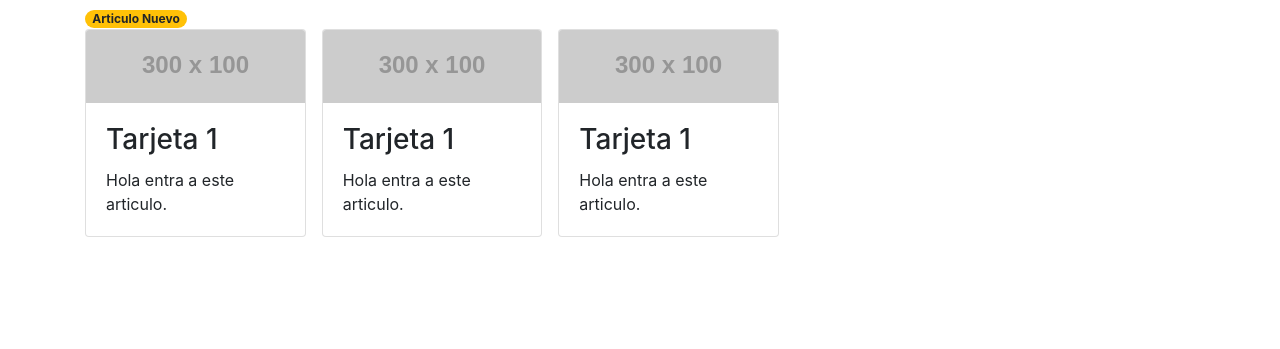
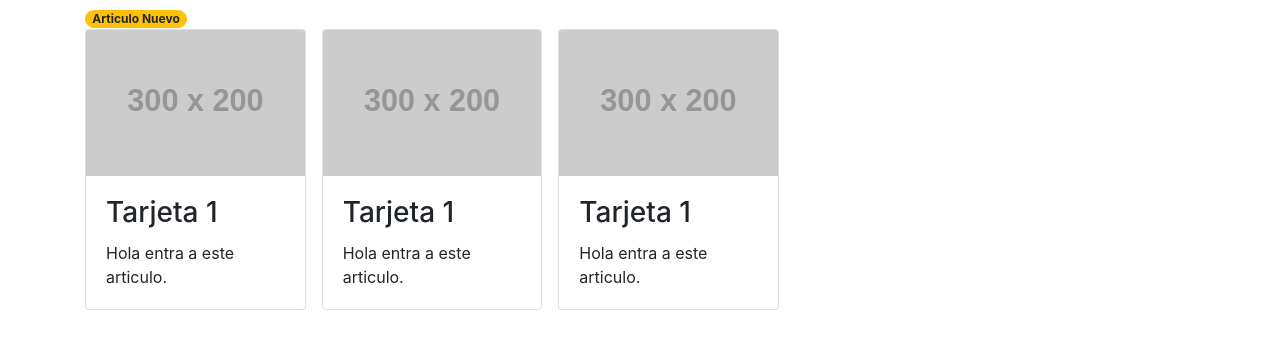
Before and after one commit to JoseLG03/Bootstrap-4, a plain HTML site: page componentes.html in a window 1280 px wide. Shown: the part 311-660 px from the top of the page. Drawn offline with Linux system fonts and the light colour scheme; placeholder pictures from the web are drawn by us.

Commit message:
fix cards

```diff
--- a/componentes.html
+++ b/componentes.html
@@ -79,21 +79,21 @@
             </div>
             <div class="row col-md-8">
               <div class="card col p-0 mr-3">
-                <img class="card-img-top img-fluid" src="https://via.placeholder.com/300x100"/>
+                <img class="card-img-top img-fluid" src="https://via.placeholder.com/300x200"/>
                 <div class="card-body">
                   <h3 class="card-title">Tarjeta 1</h3>
                   <p class="card-text">Hola entra a este articulo.</p>
                 </div>
               </div>
               <div class="card col p-0 mr-3">
-                <img class="card-img-top img-fluid" src="https://via.placeholder.com/300x100"/>
+                <img class="card-img-top img-fluid" src="https://via.placeholder.com/300x200"/>
                 <div class="card-body">
                   <h3 class="card-title">Tarjeta 1</h3>
                   <p class="card-text">Hola entra a este articulo.</p>
                 </div>
               </div>
               <div class="card col p-0 mr-3">
-                <img class="card-img-top img-fluid" src="https://via.placeholder.com/300x100"/>
+                <img class="card-img-top img-fluid" src="https://via.placeholder.com/300x200"/>
                 <div class="card-body">
                   <h3 class="card-title">Tarjeta 1</h3>
                   <p class="card-text">Hola entra a este articulo.</p>
```
